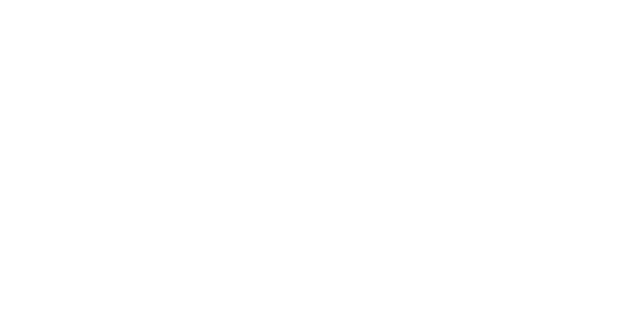
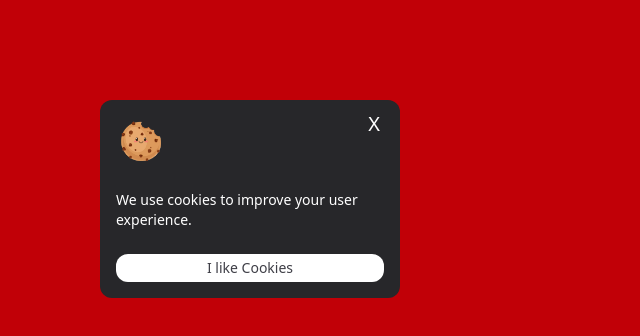
Before and after one commit to yu-yu-aung/frontend, a plain HTML site: page 10-Basic/cookie-consent.html in a window 1280 px wide. Shown: the whole page, without its empty margins (0-640 px from the left). Drawn offline with nearby package versions, Linux system fonts and the light colour scheme.

Commit message:
cookie consent

```diff
--- a/10-Basic/cookie-consent.html
+++ b/10-Basic/cookie-consent.html
@@ -4,6 +4,32 @@
     <meta charset="UTF-8" />
     <meta name="viewport" content="width=device-width, initial-scale=1.0" />
     <title>Cookie Consent</title>
+
+    <!-- initiate Tailwind  -->
+    <script src="https://cdn.jsdelivr.net/npm/@tailwindcss/browser@4"></script>
   </head>
-  <body></body>
+  <body class="bg-red-700">
+    <div
+      class="cookie-container relative bg-zinc-800 w-[300px] text-white p-4 rounded-xl flex flex-col gap-6 mx-[100px] my-[100px]"
+    >
+      <div class="w-[50px] h-[50px]">
+        <img src="cookie.png" alt="cookie image" class="object-cover" />
+      </div>
+      <p class="text text-sm">
+        We use cookies to improve your user experience.
+      </p>
+      <button
+        class="accept-btn bg-white rounded-xl text-zinc-700 px-4 py-1 text-sm"
+      >
+        I like Cookies
+      </button>
+      <button
+        class="close-btn text-white text-xl absolute top-[10px] right-[20px]"
+      >
+        X
+      </button>
+    </div>
+
+    <script src="script.js"></script>
+  </body>
 </html>
--- a/10-Basic/script.js
+++ b/10-Basic/script.js
@@ -0,0 +1,14 @@
+//Selectors
+const acceptBtn = document.querySelector(".accept-btn");
+const closeBtn = document.querySelector(".close-btn");
+const cookieContainer = document.querySelector(".cookie-container");
+
+//handler
+const handleCookie = () => {
+  //console.log(cookieContainer);
+  cookieContainer.classList.add("hidden");
+};
+
+//listener
+acceptBtn.addEventListener("click", handleCookie);
+closeBtn.addEventListener("click", handleCookie);
```
Also changed, not shown: 10-Basic/cookie.png (added).
